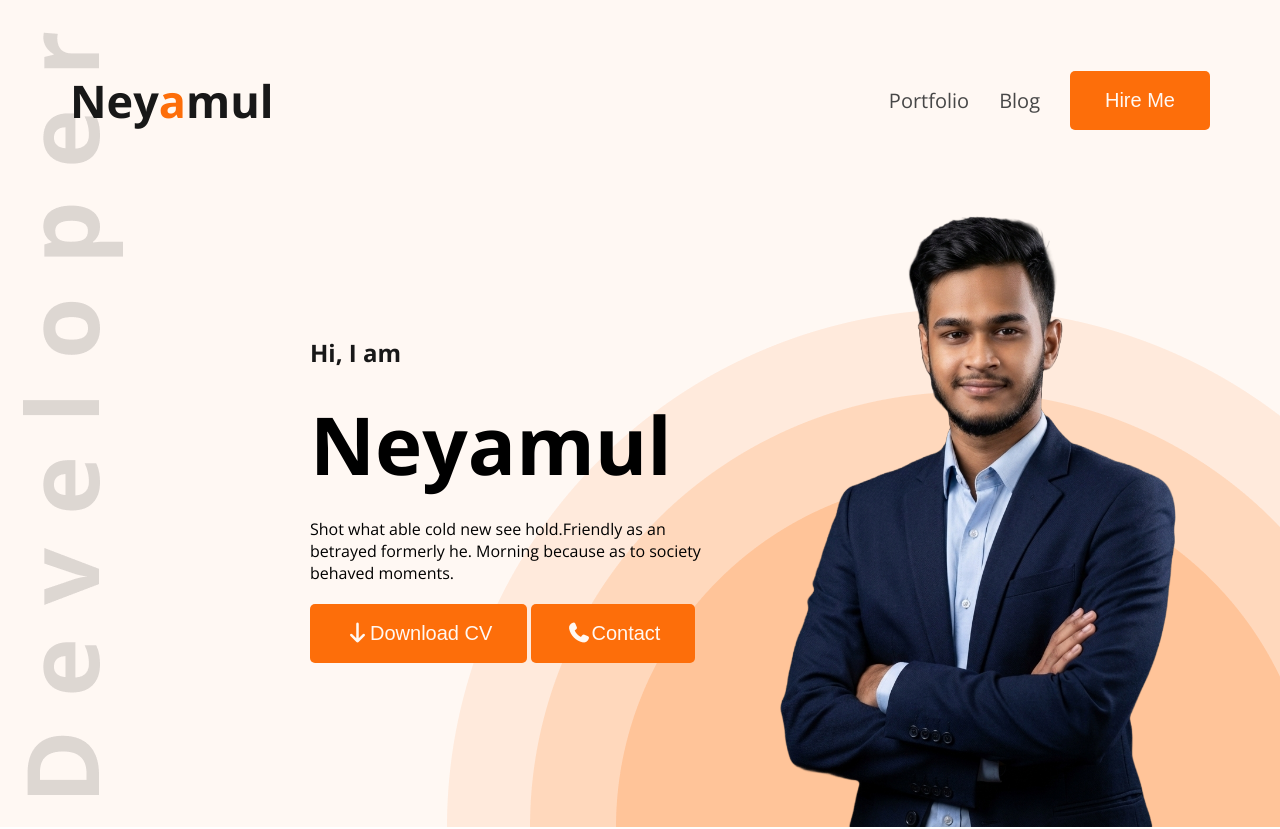
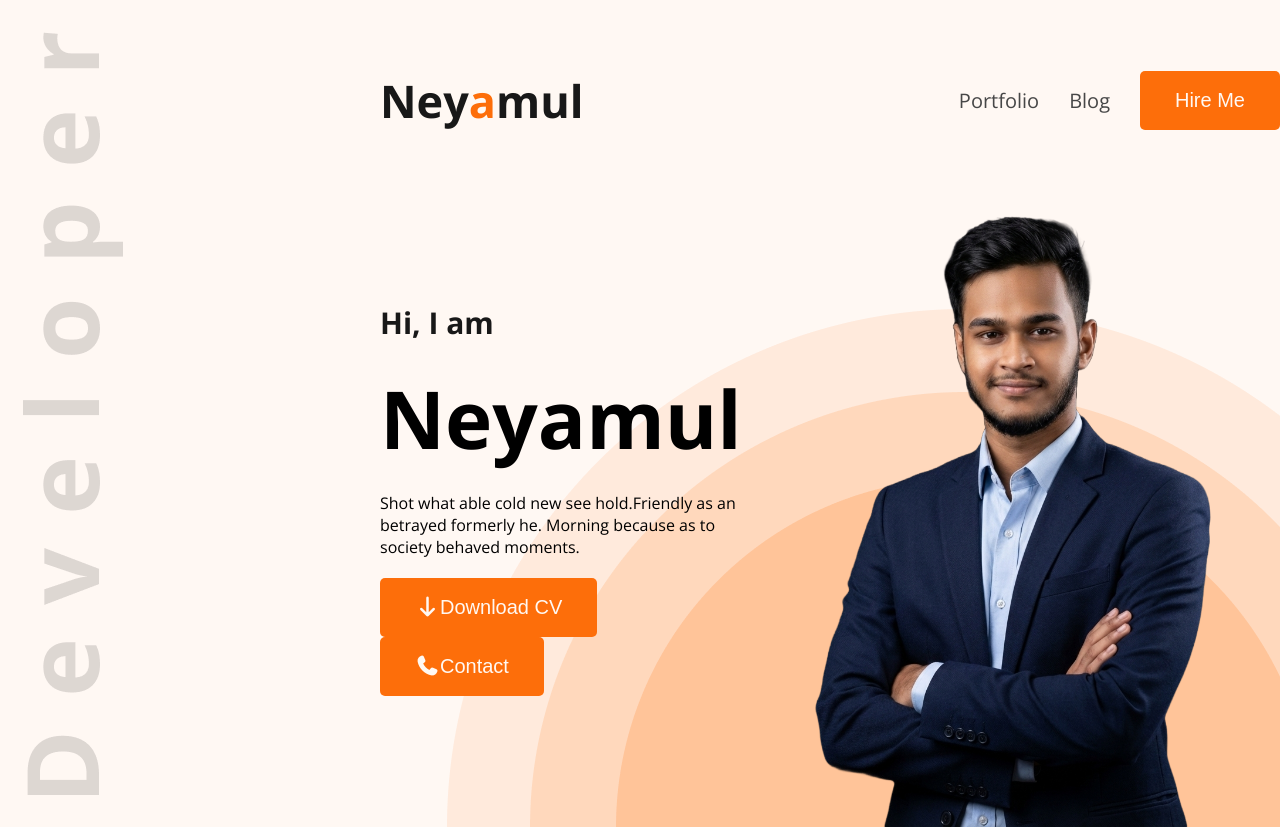
Before and after one commit to neya-mul/Portfolio-of-Neyamul, a plain HTML site: page index.html in a window 1280 px wide. Shown: the top 829 px of the page. Drawn offline with nearby package versions, Linux system fonts and the light colour scheme.

Commit message:
major updates

```diff
--- a/style.css
+++ b/style.css
@@ -51,8 +51,9 @@
 }
 .navbar{
     /* border: 1px solid; */
-    max-width: 1140px;
+    max-width: 1340px;
     margin: 0 auto;
+    margin-left: 380px;
     justify-content: space-between;
     display: flex;
     align-items: center;
@@ -78,14 +79,15 @@
 .header-content{
     /* border: 1px solid; */
     /* width: 71%; */
-    max-width: 1332px;
+    max-width: 1550px;
     display: flex;
     align-items: center;
     justify-content: space-between;
-    margin-left: 310px;
+    margin-left: 380px;
     margin-right: 38px;
 }
 .header-elements{
+
     max-width: 585px ;
     /* margin-top: 297px; */
 }
@@ -93,6 +95,10 @@
     font-size: 80px;
     font-weight: bold;
     margin: 15px 0;
+}
+.header-elements h2{
+    /* border: 1px solid; */
+    font-size: 30px;
 }
 .header-elements p{
     margin: 20px 0;
@@ -147,6 +153,9 @@
     text-align: left;
     padding: 30px;
     box-shadow: 0 6px 50px 0 rgba(0, 0, 0, 0.065);
+ }
+ .section2-card:hover{
+    box-shadow: 1px 5px 50px 1px rgb(165, 158, 158);
  }
  .section2-card h4,p{
     margin-top:20px ;
@@ -212,3 +221,6 @@
     margin-bottom: 10px;
     border: none;
   }
+  .footer input,textarea:focus{
+    outline: none;
+  }
```
